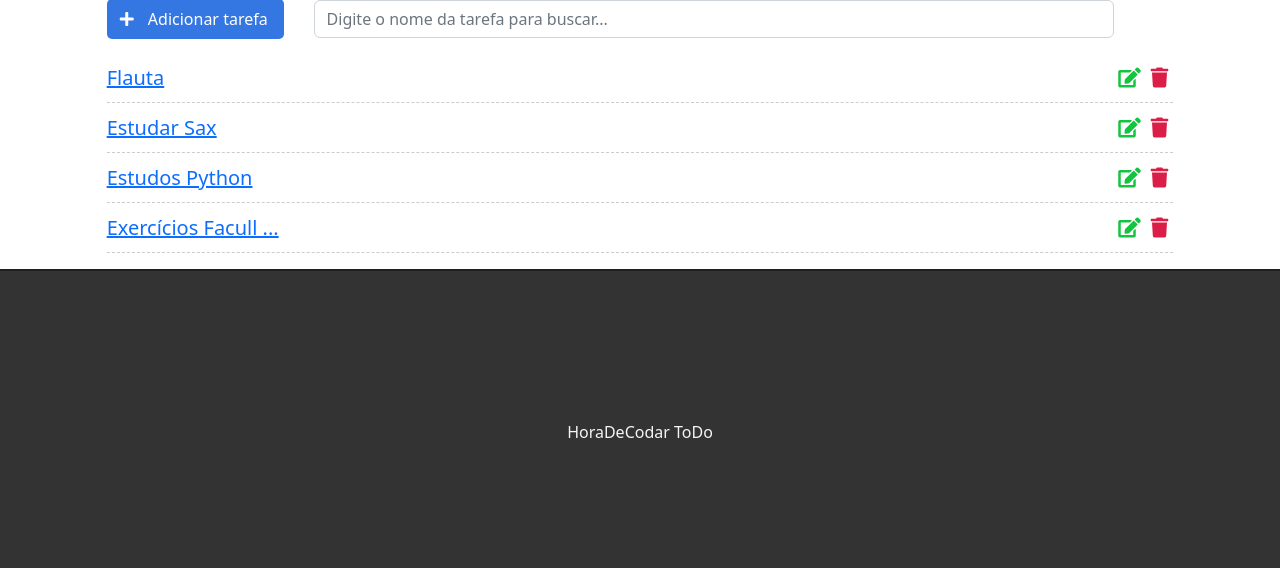
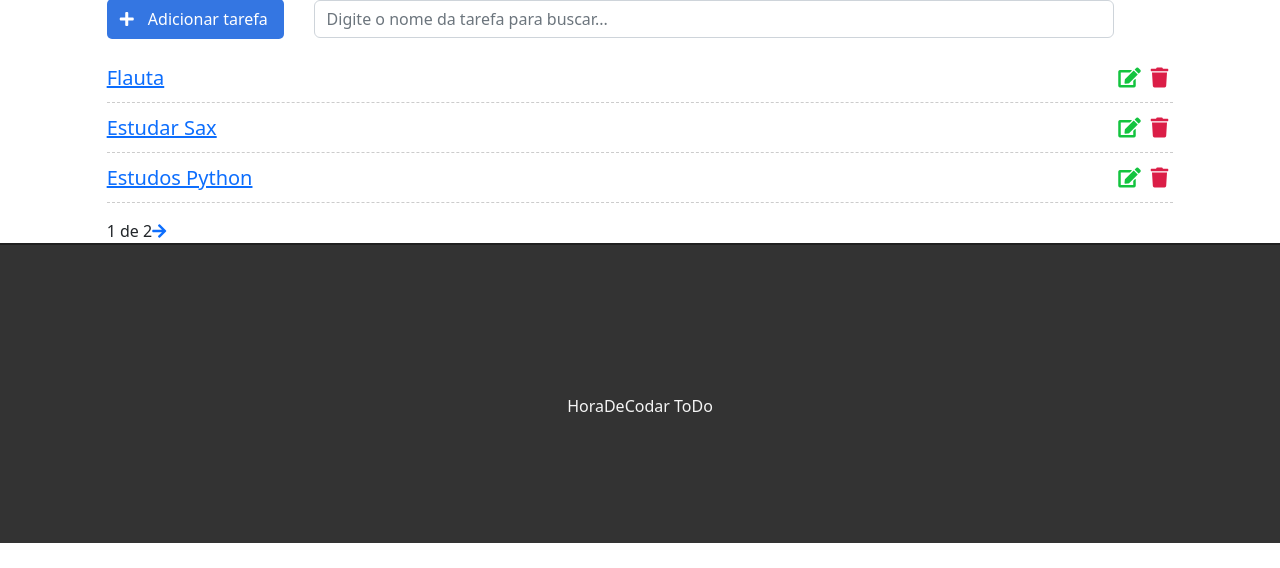
Before and after one commit to andersonbreno/Django-todo, a Django app: page / in a window 1280 px wide. Shown: the part 148-716 px from the top of the page. Run offline with Django 3.2, Linux system fonts and the light colour scheme; data comes from the database, SQL or seed files in the repository; some libraries are stand-ins or nearby versions.

Commit message:
Alterações da aula 13 - Paginação - ainda n~ao concluídas

```diff
--- a/tasks/templates/tasks/list.html
+++ b/tasks/templates/tasks/list.html
@@ -30,5 +30,19 @@
             </li>
             {% endfor %}
         </ul>
+        <div class="pagination">
+            <span class="step-links">
+                {% if tasks.has_previous %}
+                    <a href="?page={{ tasks.previous_page_number }}"><i class="fas fa-arrow-left"></i></a>
+                {% endif %}
+            </span>
+            <span class="current">
+                {{ tasks.number}} de {{ tasks.paginator.num_pages}}
+            </span>
+
+            {% if tasks.has_next %}
+                <a href="?page={{ tasks.next_page_number }}"><i class="fas fa-arrow-right"></i></a>
+            {% endif %}
+        </div>
     </div>
 {% endblock content %}
--- a/tasks/views.py
+++ b/tasks/views.py
@@ -1,4 +1,5 @@
 from django.shortcuts import redirect, render, get_object_or_404, redirect
+from django.core.paginator import Paginator
 from django.http import HttpResponse
 from .forms import TaskForm
 from django.contrib import messages
@@ -7,7 +8,14 @@ from django.contrib import messages
 from .models import Task
 
 def taskList(request):
-    tasks = Task.objects.all().order_by('-created_at')
+    tasks_list = Task.objects.all().order_by('-created_at')
+
+    paginator = Paginator(tasks_list, 3)
+
+    page = request.GET.get('page')
+
+    tasks = paginator.get_page(page)
+
     return render(request, 'tasks/list.html', {'tasks': tasks})
 
 
```
